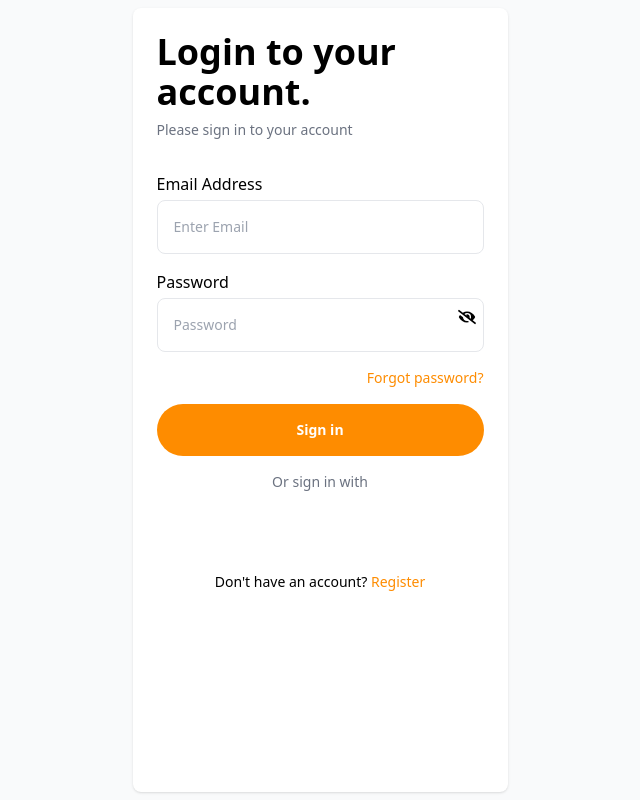
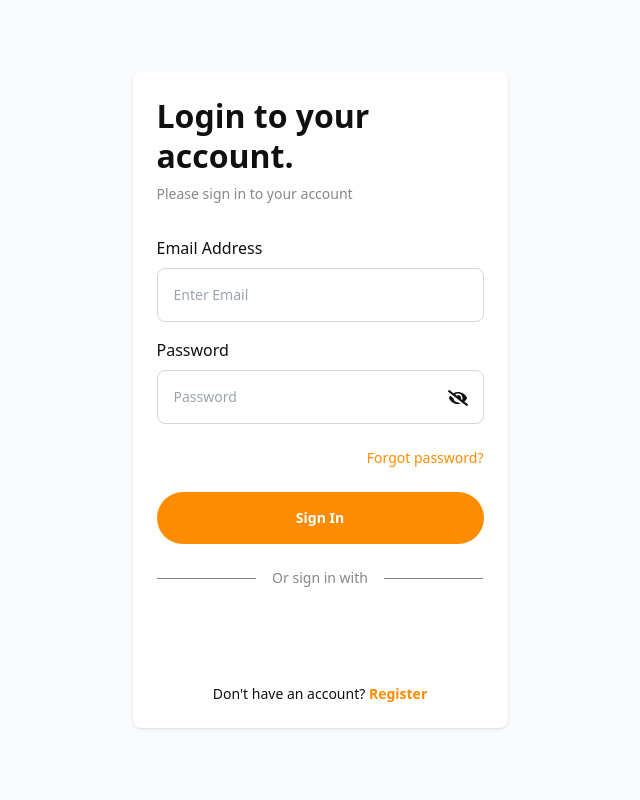
Before and after one commit to SunnyKumar107/figma-a, a React (Vite) app in the folder client/: page /sign-in in a window 1280 px wide. Shown: the whole page, without its empty margins (320-960 px from the left). Built offline with nearby package versions, Linux system fonts and the light colour scheme; no server answers.

Commit message:
Refactor

```diff
--- a/client/src/App.jsx
+++ b/client/src/App.jsx
@@ -1,10 +1,10 @@
 import { BrowserRouter as Router, Routes, Route } from 'react-router-dom'
 import LoginPage from './components/login-page'
-import Home from './components/home'
 import { userContext } from './context/context'
 import { useEffect, useState } from 'react'
 import Register from './components/register-page'
 import usersService from './services/users'
+import Home from './components/home'
 
 export default function App() {
   const [user, setUser] = useState(null)
--- a/client/src/components/home.jsx
+++ b/client/src/components/home.jsx
@@ -1,17 +1,15 @@
-import { useContext, useEffect } from 'react'
+import React, { useContext } from 'react'
 import { userContext } from '../context/context'
 import { useNavigate } from 'react-router-dom'
-import { googleLogout } from '@react-oauth/google'
 
-export default function Home() {
+const Home = () => {
   const { user, setUser } = useContext(userContext)
   const navigate = useNavigate()
 
-  useEffect(() => {
-    if (!user) {
-      navigate('/sign-in')
-    }
-  }, [])
+  if (!user) {
+    navigate('/sign-in')
+    return
+  }
 
   const handleLogout = async () => {
     setUser(null)
@@ -19,8 +17,6 @@ export default function Home() {
     googleLogout()
     navigate('/sign-in')
   }
-
-  if (!user) return null
 
   return (
     <div className="flex flex-col gap-1 items-center">
@@ -37,3 +33,5 @@ export default function Home() {
     </div>
   )
 }
+
+export default Home
--- a/client/src/components/login-page.jsx
+++ b/client/src/components/login-page.jsx
@@ -52,50 +52,53 @@ export default function LoginPage() {
   }
 
   return (
-    <main className="min-h-screen flex justify-center md:py-2 bg-[#F9FAFB]">
-      <div className="w-full md:w-[375px] px-6 py-10 md:py-6 bg-[#FFFFFF] rounded-lg shadow">
-        <div>
-          <h1 className="text-4xl font-bold">Login to your account.</h1>
-          <p className="text-sm text-gray-500 mt-2">
+    <main className="min-h-screen flex items-center justify-center p-2 bg-[#F9FAFB]">
+      <div className="w-[375px] p-6 bg-[#ffffff] rounded-lg shadow">
+        <div className="text-left">
+          <h1 className="text-[32px] font-[600] leading-[40px] font-sans text-[#101010]">
+            Login to your account.
+          </h1>
+          <p className="text-[14px] font-medium leading-[20px] font-sans text-[#878787] mt-2">
             Please sign in to your account
           </p>
         </div>
         <form onSubmit={handleLogin} className="mt-8 flex flex-col gap-4">
-          <div className="flex flex-col gap-1">
-            <label htmlFor="email">Email Address</label>
+          <div className="flex flex-col gap-2">
+            <label htmlFor="email" className="text-[#101010]">
+              Email Address
+            </label>
             <input
               type="email"
               id="email"
               name="email"
               placeholder="Enter Email"
-              className="border border-gray-200 rounded-lg p-4 text-sm"
+              className="border-[1px] border-[#D6D6D6] rounded-lg p-4 text-sm font-medium leading-[20px] text-[#101010]"
             />
           </div>
-          <div className="flex flex-col gap-1">
-            <label htmlFor="password">Password</label>
+          <div className="flex flex-col gap-2">
+            <label htmlFor="password" className="text-[#101010]">
+              Password
+            </label>
             <div className="relative">
               <input
                 type={showPassword ? 'text' : 'password'}
                 id="password"
                 name="password"
                 placeholder="Password"
-                className="border border-gray-200 rounded-lg p-4 text-sm w-full"
+                className="w-full border-[1px] border-[#D6D6D6] rounded-lg p-4 text-sm font-medium leading-[20px] text-[#101010]"
               />
               <button
                 type="button"
                 onClick={() => setShowPassword(!showPassword)}
-                className="absolute right-2 top-2.5"
+                className="absolute right-4 top-[18px] text-[#101010] hover:text-[#101010]/80"
               >
-                {showPassword ? <FaEye size={18} /> : <FaEyeSlash size={18} />}
+                {showPassword ? <FaEye size={20} /> : <FaEyeSlash size={20} />}
               </button>
             </div>
           </div>
-          <NavLink
-            to={'/forgot-password'}
-            className="text-right text-sm text-[#FE8C00] hover:text-[#FE8C00]/80 font-medium"
-          >
+          <div className="text-right text-sm text-[#FE8C00] hover:text-[#FE8C00]/80 font-medium my-2">
             Forgot password?
-          </NavLink>
+          </div>
           {error && (
             <div className="flex gap-1 items-center text-red-600">
               <RiErrorWarningLine strokeWidth={1.5} />
@@ -104,17 +107,19 @@ export default function LoginPage() {
           )}
           <button
             type="submit"
-            className="bg-[#FE8C00] text-white rounded-full p-4 text-sm font-semibold hover:bg-[#FE8C00]/80"
+            className="bg-[#FE8C00] text-white rounded-[100px] p-4 text-sm font-semibold hover:bg-[#FE8C00]/80 h-[52px]"
           >
             {pending ? (
               <LuLoader2 size={20} className="animate-spin m-auto" />
             ) : (
-              'Sign in'
+              'Sign In'
             )}
           </button>
         </form>
-        <div className="my-4 flex justify-center">
-          <p className="text-sm text-gray-500">Or sign in with</p>
+        <div className="my-6 flex justify-center items-center space-x-4">
+          <div className="w-[99.5px] h-[0.5px] bg-[#878787]"></div>
+          <p className="text-sm text-[#878787]">Or sign in with</p>
+          <div className="w-[99.5px] h-[0.5px] bg-[#878787]"></div>
         </div>
         <div className="flex justify-center">
           <GoogleLogin
@@ -133,12 +138,12 @@ export default function LoginPage() {
             }}
           />
         </div>
-        <div className="text-center mt-6">
-          <p className="text-sm">
+        <div className="text-center mt-8">
+          <p className="text-sm font-medium text-[#101010]">
             Don't have an account?{' '}
             <NavLink
               to={'/register'}
-              className="text-[#FE8C00] hover:text-[#FE8C00]/80 font-medium"
+              className="text-[#FE8C00] hover:text-[#FE8C00]/80 font-semibold"
             >
               Register
             </NavLink>
--- a/client/src/components/register-page.jsx
+++ b/client/src/components/register-page.jsx
@@ -50,36 +50,40 @@ export default function Register() {
   }
 
   return (
-    <main className="min-h-screen flex justify-center md:py-2 bg-[#F9FAFB]">
-      <div className="w-full md:w-[375px] px-6 py-10 md:py-6 bg-[#FFFFFF] rounded-lg shadow">
-        <div className="max-w-[320px]">
-          <h1 className="text-4xl font-bold">Create your new account.</h1>
-          <p className="text-sm text-gray-500 mt-2">
+    <main className="min-h-screen flex items-center justify-center p-2 bg-[#F9FAFB]">
+      <div className="w-[375px] p-6 bg-[#FFFFFF] rounded-lg shadow">
+        <div className="text-left">
+          <h1 className="text-[32px] font-[600] leading-[40px] font-sans text-[#101010]">
+            Create your new account.
+          </h1>
+          <p className="text-[14px] font-medium leading-[20px] font-sans text-[#878787] mt-2">
             Create an account to start looking for the food you like
           </p>
         </div>
         <form onSubmit={handleRegister} className="mt-8 flex flex-col gap-4">
-          <div className="flex flex-col gap-1">
-            <label htmlFor="email">Email Address</label>
+          <div className="flex flex-col gap-2">
+            <label htmlFor="email" className="text-[#101010]">
+              Email Address
+            </label>
             <input
               type="email"
               id="email"
               name="email"
               placeholder="Enter Email"
-              className="border border-gray-200 rounded-lg p-4 text-sm"
+              className="border-[1px] border-[#D6D6D6] rounded-lg p-4 text-sm font-medium leading-[20px] text-[#101010]"
             />
           </div>
-          <div className="flex flex-col gap-1">
+          <div className="flex flex-col gap-2">
             <label htmlFor="name">User Name</label>
             <input
               type="name"
               id="name"
               name="name"
               placeholder="Enter Name"
-              className="border border-gray-200 rounded-lg p-4 text-sm"
+              className="border-[1px] border-[#D6D6D6] rounded-lg p-4 text-sm font-medium leading-[20px] text-[#101010]"
             />
           </div>
-          <div className="flex flex-col gap-1">
+          <div className="flex flex-col gap-2">
             <label htmlFor="password">Password</label>
             <div className="relative">
               <input
@@ -87,20 +91,24 @@ export default function Register() {
                 id="password"
                 name="password"
                 placeholder="Password"
-                className="border border-gray-200 rounded-lg p-4 text-sm w-full"
+                className="w-full border-[1px] border-[#D6D6D6] rounded-lg p-4 text-sm font-medium leading-[20px] text-[#101010]"
               />
               <button
                 type="button"
                 onClick={() => setShowPassword(!showPassword)}
-                className="absolute right-2 top-2.5"
+                className="absolute right-4 top-[18px] text-[#101010] hover:text-[#101010]/80"
               >
-                {showPassword ? <FaEye size={18} /> : <FaEyeSlash size={18} />}
+                {showPassword ? <FaEye size={20} /> : <FaEyeSlash size={20} />}
               </button>
             </div>
           </div>
-          <div className="max-w-[320px] flex">
+          <div className="mb-2 flex">
             <div className="">
-              <input type="checkbox" className="mr-4 border-2 " required />
+              <input
+                type="checkbox"
+                className="accent-[#FE8C00] h-[20px] w-[20px] rounded mr-2"
+                required
+              />
             </div>
             <p className="text-sm font-medium text-slate-700">
               I Agree with{' '}
@@ -116,7 +124,7 @@ export default function Register() {
           )}
           <button
             type="submit"
-            className="bg-[#FE8C00] text-white rounded-full p-4 text-sm font-semibold hover:bg-[#FE8C00]/80"
+            className="bg-[#FE8C00] text-white rounded-[100px] p-4 text-sm font-semibold hover:bg-[#FE8C00]/80 h-[52px]"
           >
             {pending ? (
               <LuLoader2 size={20} className="animate-spin m-auto" />
@@ -125,8 +133,10 @@ export default function Register() {
             )}
           </button>
         </form>
-        <div className="my-4 flex justify-center">
-          <p className="text-sm text-gray-500">Or sign in with</p>
+        <div className="my-6 flex justify-center items-center space-x-4">
+          <div className="w-[99.5px] h-[0.5px] bg-[#878787]"></div>
+          <p className="text-sm text-[#878787]">Or sign in with</p>
+          <div className="w-[99.5px] h-[0.5px] bg-[#878787]"></div>
         </div>
         <div className="flex justify-center">
           <GoogleLogin
@@ -139,12 +149,12 @@ export default function Register() {
             }}
           />
         </div>
-        <div className="text-center mt-6">
-          <p className="text-sm">
+        <div className="text-center mt-8">
+          <p className="text-sm font-medium text-[#101010]">
             Have an account?{' '}
             <NavLink
               to={'/sign-in'}
-              className="text-[#FE8C00] hover:text-[#FE8C00]/80 font-medium"
+              className="text-[#FE8C00] hover:text-[#FE8C00]/80 font-semibold"
             >
               Sign in
             </NavLink>
```
